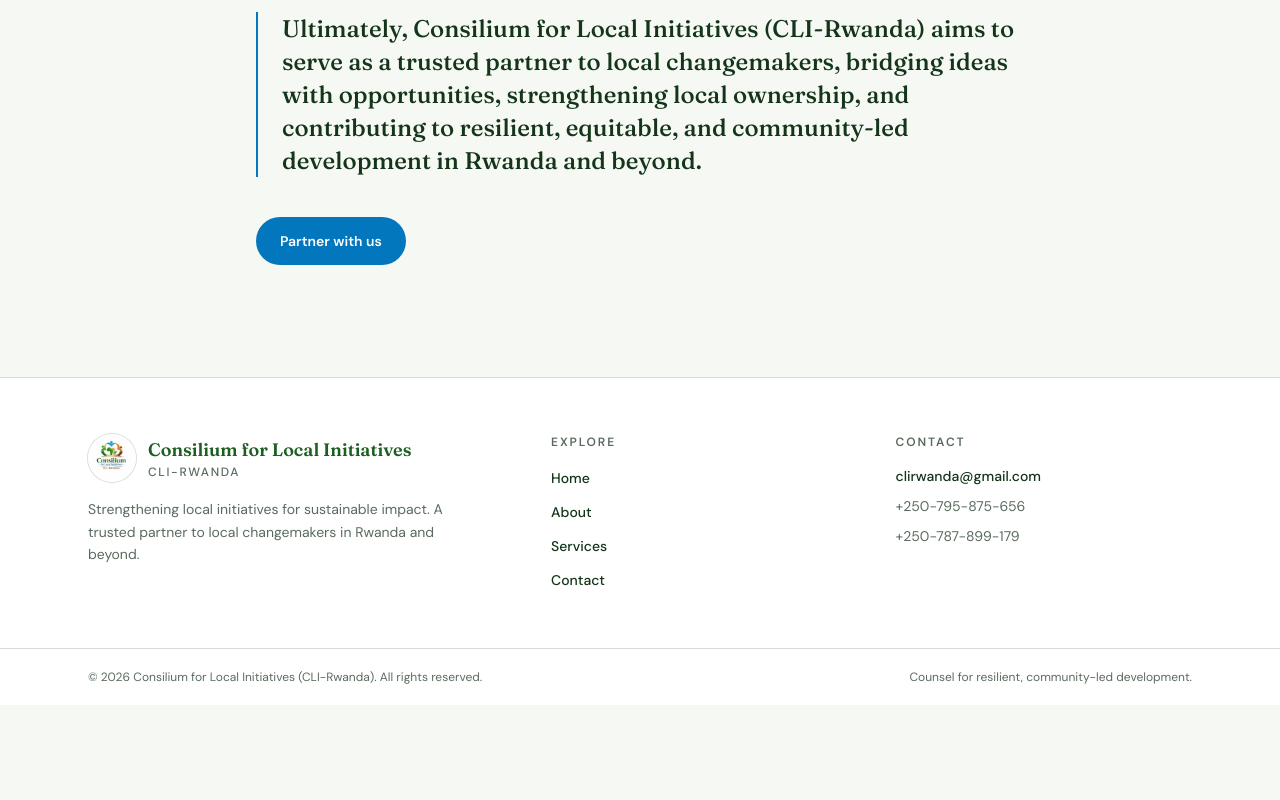
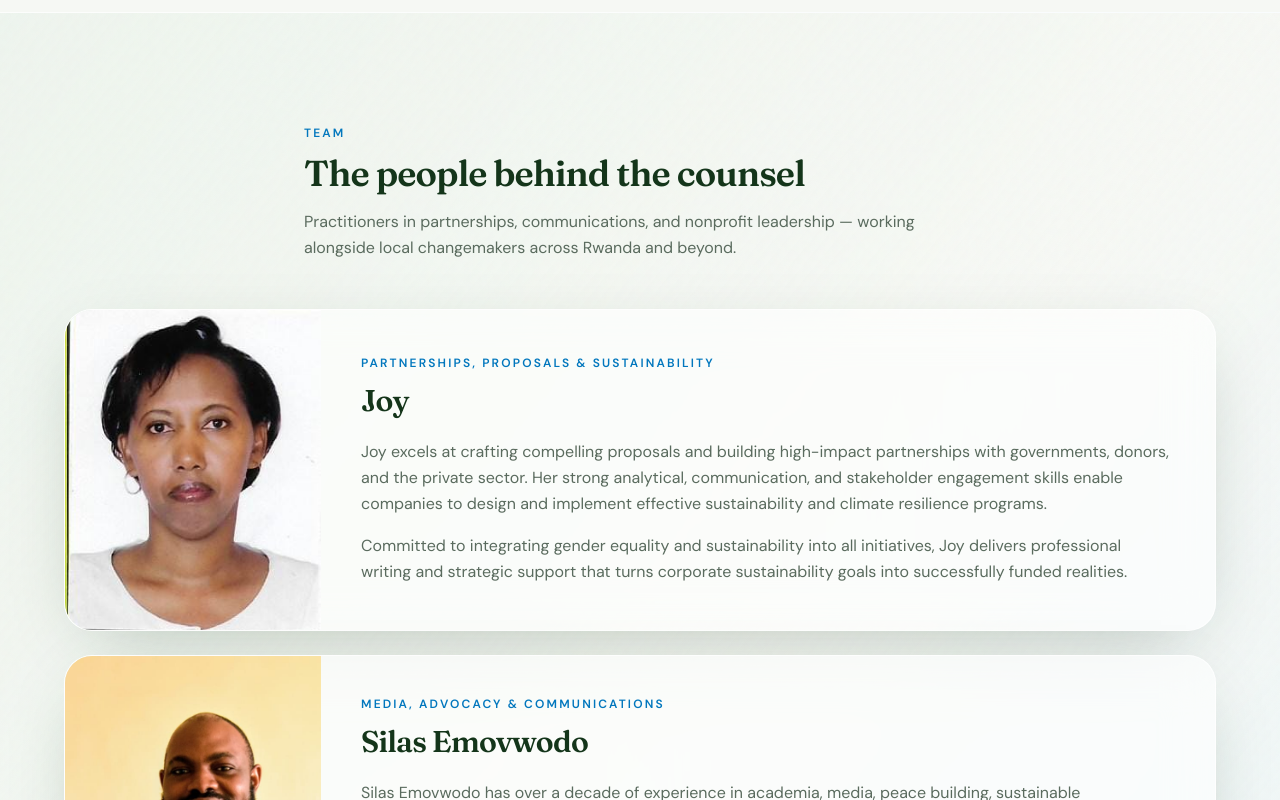
Before and after one commit to hirwacedric123/cli-rwanda, a Next.js app: page /about in a window 1280 px wide. Shown: the part 2420-3220 px from the top of the page. Before the commit the page ends 3125 px from the top, so only its background shows below. Built offline with nearby package versions, Linux system fonts and the light colour scheme.

Commit message:
Add team section to the About page.
Introduce the people behind CLI-Rwanda with an anchored team section.

```diff
--- a/app/about/page.tsx
+++ b/app/about/page.tsx
@@ -2,12 +2,13 @@ import type { Metadata } from "next";
 import Link from "next/link";
 import { FadeIn } from "@/components/FadeIn";
 import { Section } from "@/components/Section";
-import { about, values } from "@/lib/content";
+import { TeamMember } from "@/components/TeamMember";
+import { about, team, values } from "@/lib/content";
 
 export const metadata: Metadata = {
   title: "About",
   description:
-    "Learn about Consilium for Local Initiatives (CLI-Rwanda) — vision, mission, and values.",
+    "Learn about Consilium for Local Initiatives (CLI-Rwanda) — vision, mission, values, and team.",
 };
 
 export default function AboutPage() {
@@ -85,6 +86,32 @@ export default function AboutPage() {
         </div>
       </Section>
 
+      <Section
+        id="team"
+        className="relative scroll-mt-36 overflow-hidden border-y border-glass-border bg-gradient-to-br from-primary-soft/60 via-background to-accent-soft/60"
+      >
+        <div className="texture-noise pointer-events-none absolute inset-0 opacity-40" aria-hidden />
+        <FadeIn>
+          <div className="relative mx-auto mb-12 max-w-2xl">
+            <p className="text-xs font-semibold uppercase tracking-[0.18em] text-accent">Team</p>
+            <h2 className="mt-3 font-display text-3xl font-semibold tracking-tight text-foreground md:text-4xl">
+              The people behind the counsel
+            </h2>
+            <p className="mt-4 leading-relaxed text-muted">
+              Practitioners in partnerships, communications, and nonprofit leadership — working
+              alongside local changemakers across Rwanda and beyond.
+            </p>
+          </div>
+        </FadeIn>
+        <div className="relative space-y-6">
+          {team.map((member, index) => (
+            <FadeIn key={member.name} delay={index * 0.06}>
+              <TeamMember {...member} />
+            </FadeIn>
+          ))}
+        </div>
+      </Section>
+
       <Section narrow className="!pt-0">
         <FadeIn>
           <blockquote className="border-l-2 border-accent pl-6 font-display text-xl font-medium leading-snug text-foreground md:text-2xl">
```
